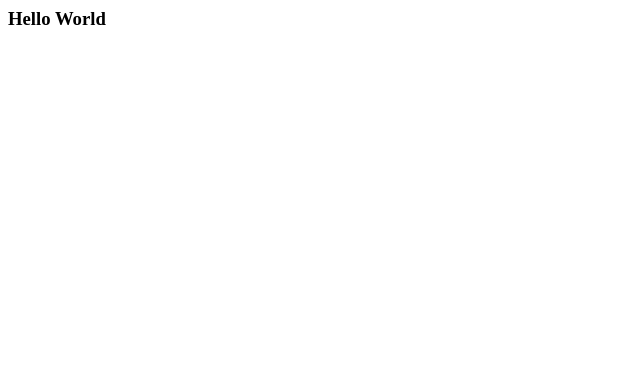
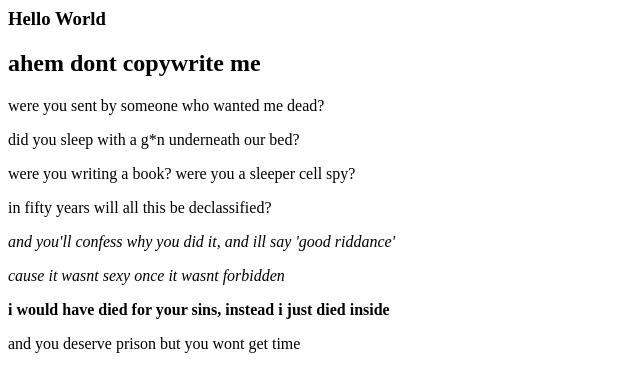
Before and after one commit to notakimchi18/notakimchi18.github.io, a plain HTML site: page index.html in a window 1280 px wide. Shown: the whole page, without its empty margins (0-640 px from the left). Drawn offline with Linux system fonts and the light colour scheme.

Commit message:
Update index.html

```diff
--- a/index.html
+++ b/index.html
@@ -1,3 +1,13 @@
 <html>
   <h3>Hello World</h3>
+
+  <h2> ahem dont copywrite me</h2>
+  <p> were you sent by someone who wanted me dead?</p>
+  <p> did you sleep with a g*n underneath our bed?</p>
+  <p> were you writing a book? were you a sleeper cell spy?</p>
+  <p> in fifty years will all this be declassified?</p>
+  <p><i>and you'll confess why you did it, and ill say 'good riddance'</i></p>
+  <p><i>cause it wasnt sexy once it wasnt forbidden</i></p>
+  <p><b>i would have died for your sins, instead i just died inside</b></p>
+  <p> and you deserve prison but you wont get time</p>
 </html>
```
